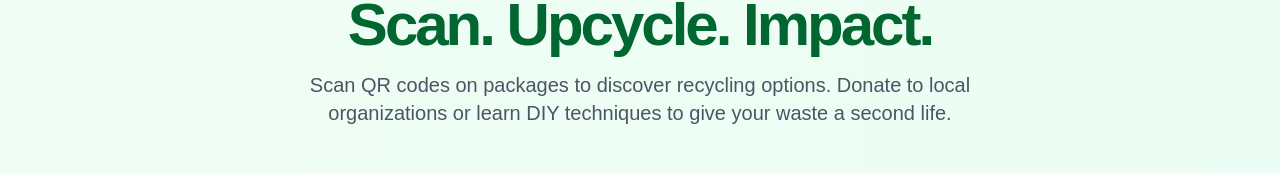
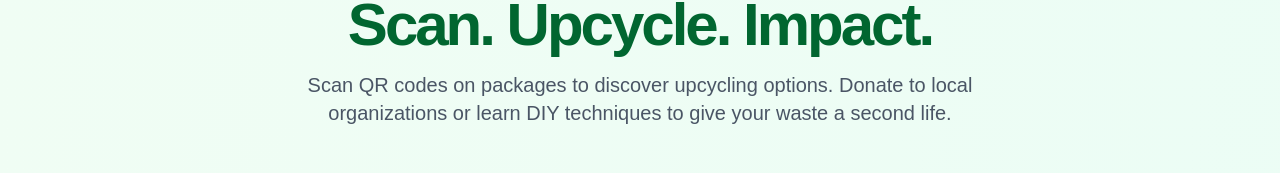
Before and after one commit to Nishieeee/cafelayan-project, a Next.js app: page / in a window 1280 px wide. Shown: the part 222-395 px from the top of the page. Built offline with nearby package versions, Linux system fonts and the light colour scheme.

Commit message:
fix on landign page description

```diff
--- a/src/app/landing/page.tsx
+++ b/src/app/landing/page.tsx
@@ -22,7 +22,7 @@ export default function LandingPage() {
               data-aos="fade-up"
               className="max-w-[700px] text-lg text-gray-600 md:text-xl"
             >
-              Scan QR codes on packages to discover recycling options. Donate to
+              Scan QR codes on packages to discover upcycling options. Donate to
               local organizations or learn DIY techniques to give your waste a
               second life.
             </p>
```
